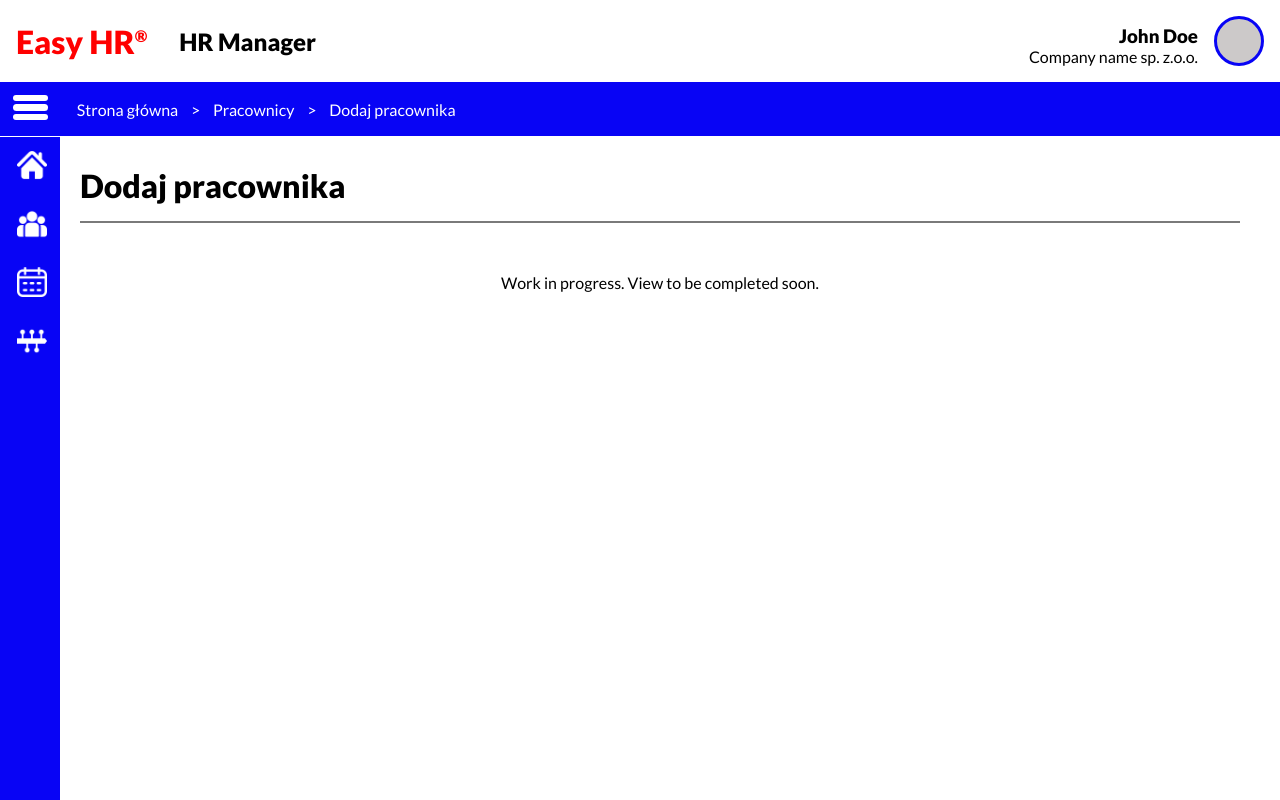
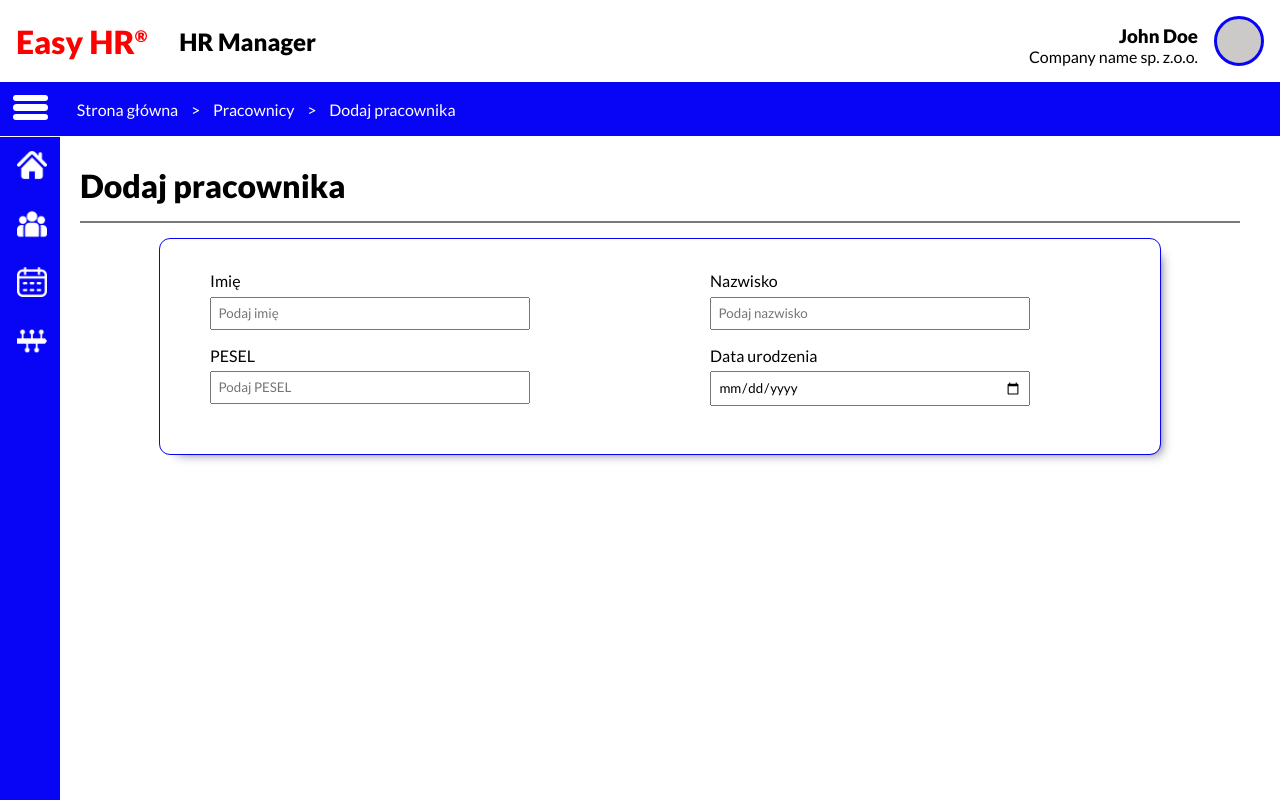
Before and after one commit to marc3601/HR-Manager, a React (Create React App) app: page /employes/add in a window 1280 px wide. Built offline with nearby package versions, Linux system fonts and the light colour scheme.

Commit message:
Employee add screen - initial

```diff
--- a/src/components/Header.js
+++ b/src/components/Header.js
@@ -1,12 +1,20 @@
 import React from "react";
 import { Link } from "react-router-dom";
+import { useSelector, useDispatch } from "react-redux";
+import { toogle } from "../features/sideMenuSlice";
 import "../components/Header.scss";
 import User from "./User";
 const Header = () => {
+  const menuBar = useSelector((state) => state.side_menu);
+  const dispatch = useDispatch();
   return (
     <header className="main">
       <div className="main_left">
-        <Link className="logo_link" to="/">
+        <Link
+          className="logo_link"
+          to="/"
+          onClick={() => menuBar && dispatch(toogle())}
+        >
           <div className="main_logo">
             <h1>
               Easy HR<sup>&reg;</sup>
--- a/src/views/AddEmployee.js
+++ b/src/views/AddEmployee.js
@@ -1,12 +1,57 @@
 import React from "react";
 import ViewHeader from "../components/ViewHeader";
+import "./AddEmployee.scss";
 const AddEmployee = () => {
   return (
-    <div className="add-e_container">
+    <div className="addemployee_container">
       <ViewHeader title="Dodaj pracownika" />
-      <center style={{ marginTop: "50px" }}>
-        Work in progress. View to be completed soon.
-      </center>
+      <div className="addemployee_mandatory">
+        <div className="mandatory_right">
+          {/* Imię */}
+          <label className="addemployee_input_lebel" htmlFor="add_name">
+            Imię
+          </label>
+          <input
+            placeholder="Podaj imię"
+            className="addemployee_imput"
+            id="add_name"
+            type="text"
+          />
+          {/* PESEL */}
+          <label className="addemployee_input_lebel" htmlFor="add_pesel">
+            PESEL
+          </label>
+          <input
+            placeholder="Podaj PESEL"
+            className="addemployee_imput"
+            id="add_pesel"
+            type="number"
+            maxLength={11}
+            minLength={11}
+          />
+        </div>
+        <div className="mandatory_left">
+          {/* Nazwisko */}
+          <label className="addemployee_input_lebel" htmlFor="add_surname">
+            Nazwisko
+          </label>
+          <input
+            placeholder="Podaj nazwisko"
+            className="addemployee_imput"
+            id="add_surname"
+          />
+          {/* Data urodzenia */}
+          <label className="addemployee_input_lebel" htmlFor="add_birth">
+            Data urodzenia
+          </label>
+          <input
+            placeholder="Podaj datę urodzenia"
+            className="addemployee_imput"
+            id="add_birth"
+            type="date"
+          />
+        </div>
+      </div>
     </div>
   );
 };
--- /dev/null
+++ b/src/views/AddEmployee.scss
@@ -0,0 +1,27 @@
+@import "../utilities/variables";
+.addemployee_container {
+  .addemployee_mandatory {
+    display: flex;
+    justify-content: space-around;
+    outline: 1px solid $main_color;
+    border-radius: 10px;
+    box-shadow: 9px 8px 12px -9px #42445a;
+    max-width: 1000px;
+    margin: 1rem auto;
+    padding: 2rem 0;
+    .mandatory_right,
+    .mandatory_left {
+      flex-basis: 400px;
+      .addemployee_input_lebel {
+        display: block;
+        margin-bottom: 0.4rem;
+      }
+      .addemployee_imput {
+        display: block;
+        margin-bottom: 1rem;
+        padding: 0.4rem;
+        width: 80%;
+      }
+    }
+  }
+}
```
